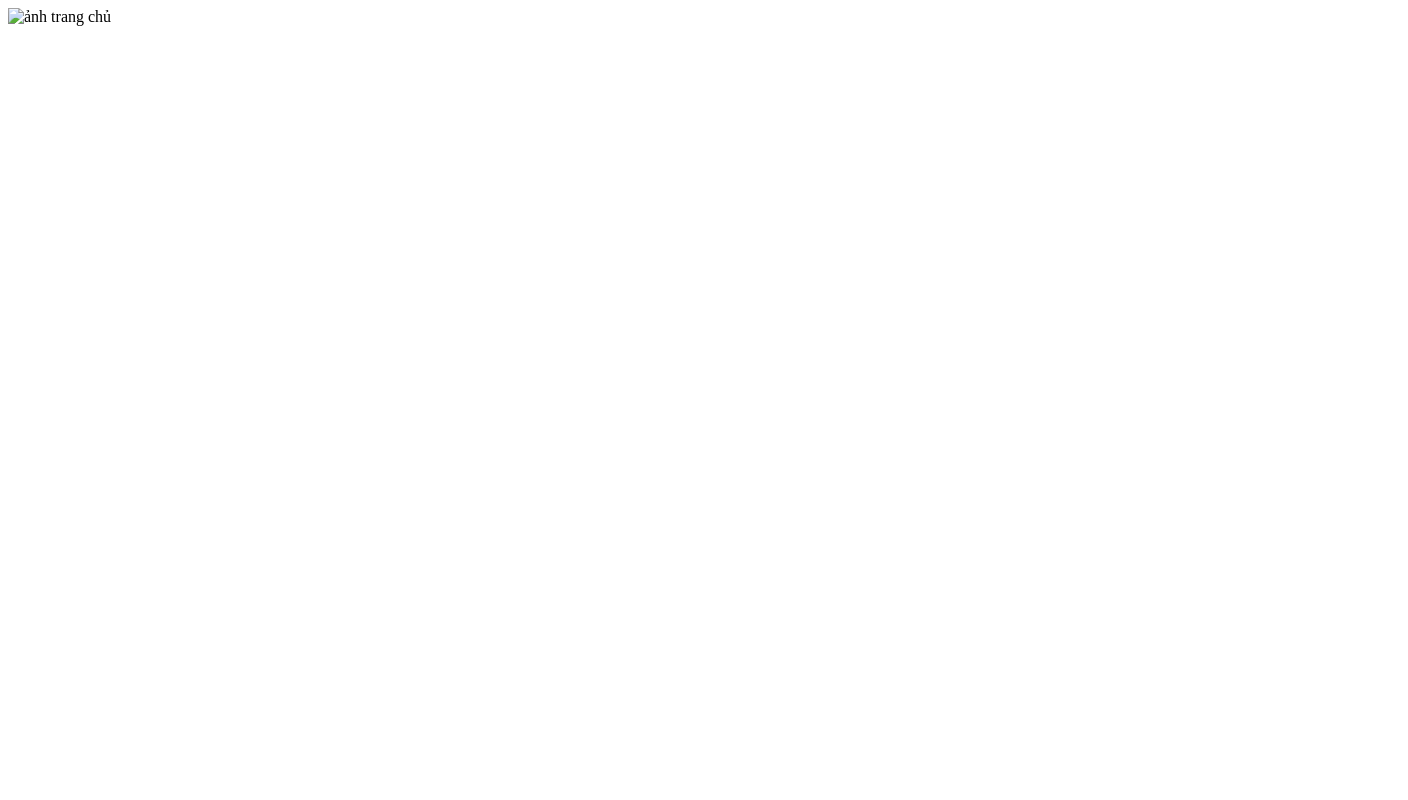
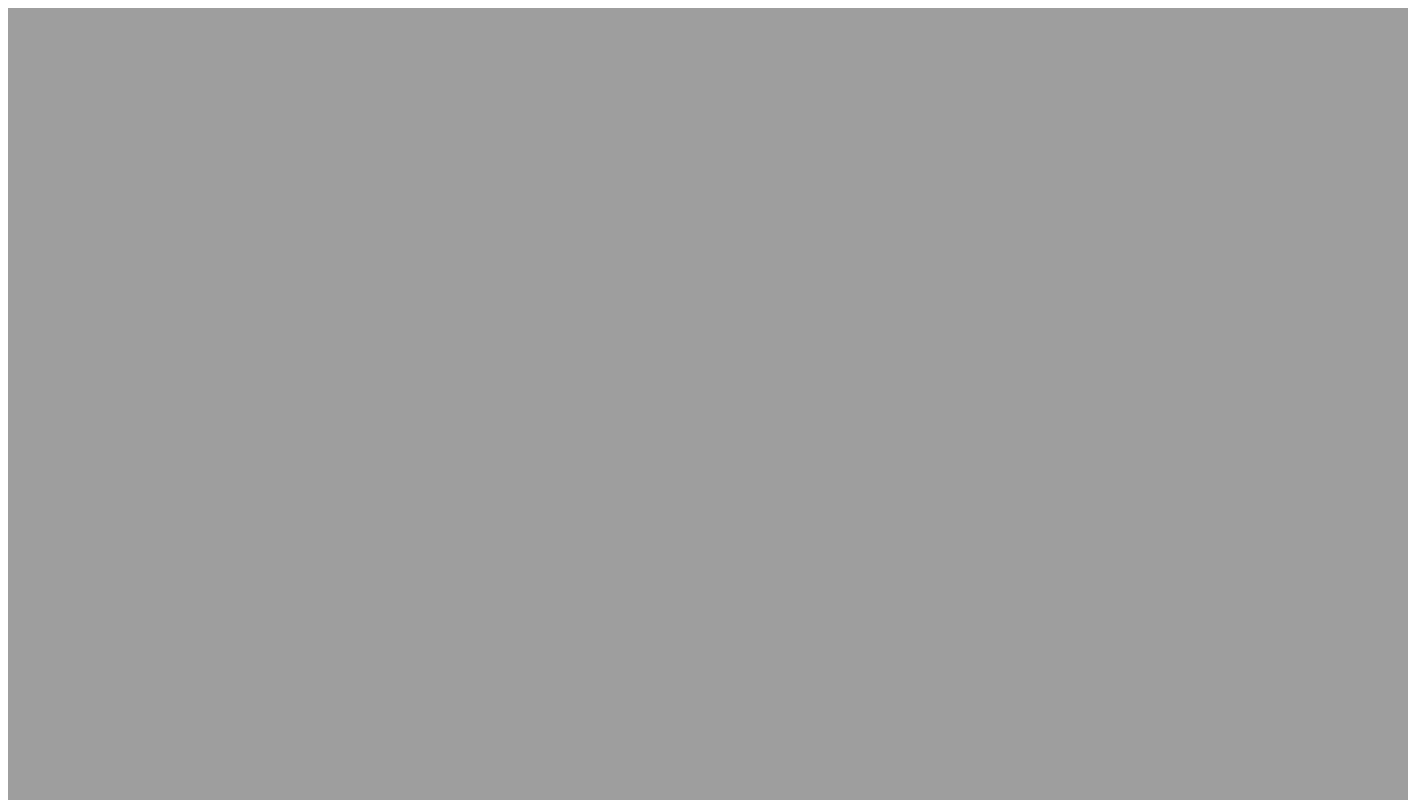
Before and after one commit to investornguyencaovu2711-eng/OneByte, a plain HTML site: page index.html in a window 1280 px wide. Shown: the top 800 px of the page, 1408 px wide, since content can reach past the window. Drawn offline with Linux system fonts and the light colour scheme; the site is published under a folder, as on GitHub Pages, so addresses that start at the root find nothing.

Commit message:
first commit

```diff
--- a/index.html
+++ b/index.html
@@ -6,6 +6,6 @@
     <title>OneByte-Trang chủ</title>
   </head>
   <body>
-    <img src="/Ảnh trang chủ.png" alt="ảnh trang chủ" width="1400" />
+    <img src="Ảnh trang chủ.png" alt="ảnh trang chủ" width="1400" />
   </body>
 </html>
```
